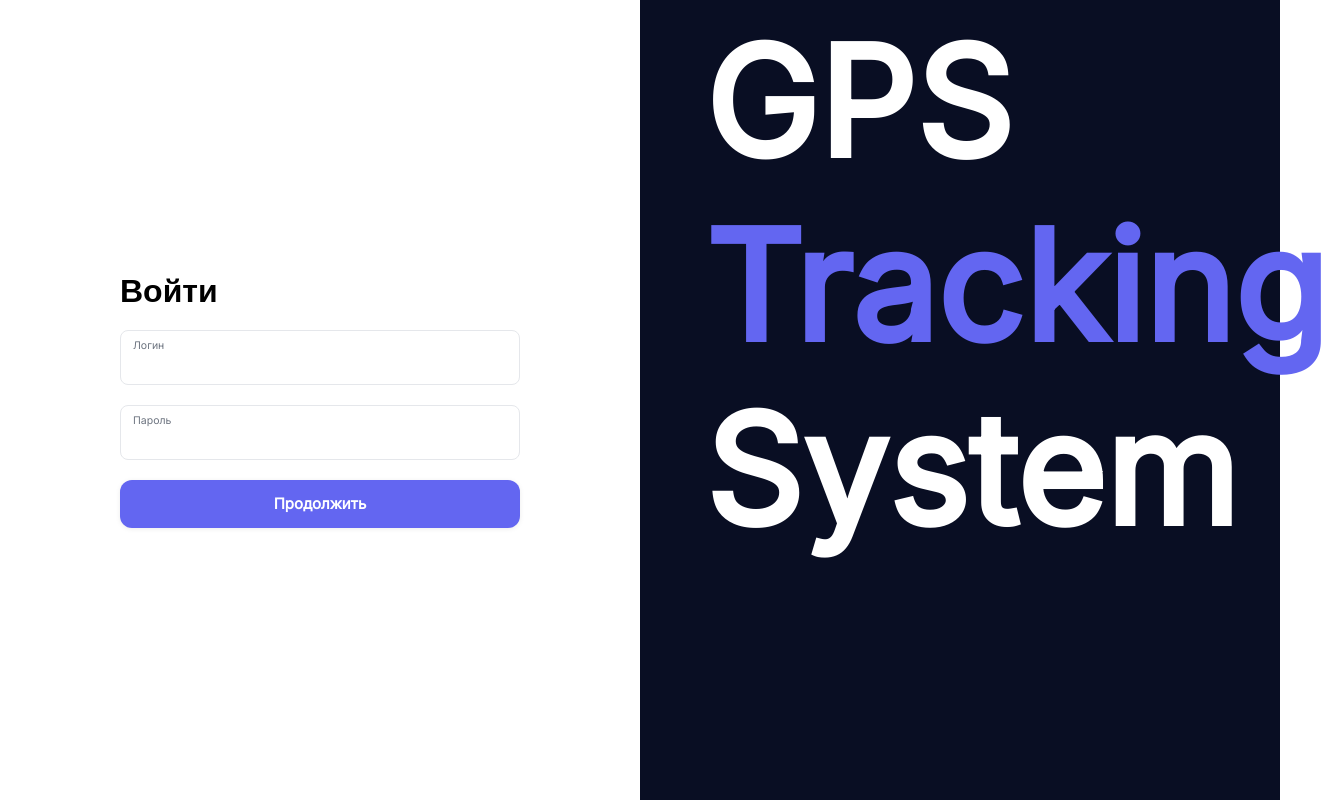
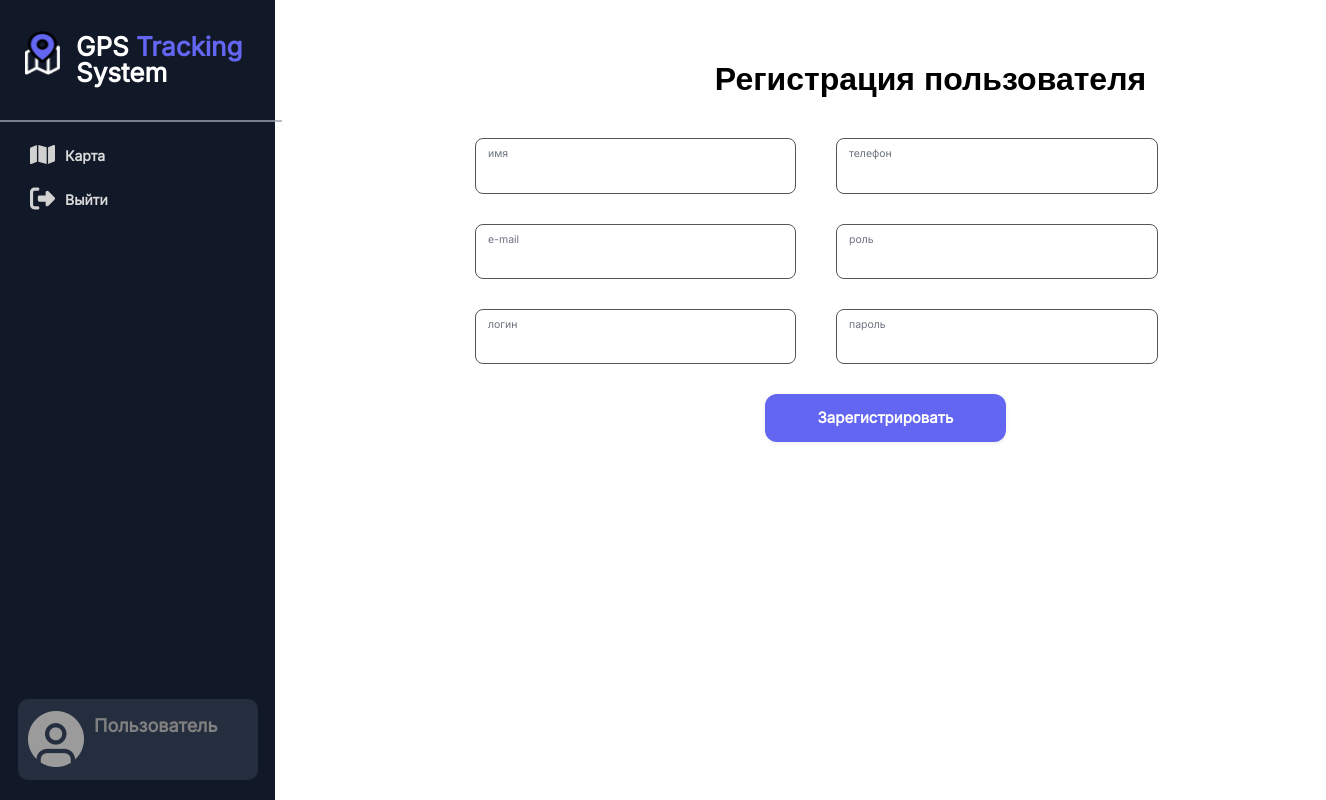
Before and after one commit to denagrig/leaflet_map_front, a React app: page /admin/register in a window 1280 px wide. Shown: the whole page, 1326 px wide, since content can reach past the window. Built offline with nearby package versions, Linux system fonts and the light colour scheme; no server answers; some icons are missing.

Commit message:
added register page

```diff
--- a/src/App.tsx
+++ b/src/App.tsx
@@ -10,6 +10,7 @@ import MainPage from "src/pages/Map/Map"
 import { loadDevicesData } from "./slices/deviceSlice"
 import UserList from "./pages/Admin/UserList/UserList"
 import DeviceList from "./pages/Admin/DeviceList/DeviceList"
+import Register from "./pages/Admin/Register/Register"
 
 const App = () => {
   const dispatch = useDispatch<AppDispatch>()
@@ -32,6 +33,7 @@ const App = () => {
           <Route path="/map" element={<MainPage />} />
           <Route path="/admin/users" element={<UserList />} />
           <Route path="/admin/devices" element={<DeviceList />} />
+          <Route path="/admin/register" element={<Register />} />
         </Routes>
       </BrowserRouter>
     )
--- /dev/null
+++ b/src/pages/Admin/Register/Register.styled.tsx
@@ -0,0 +1,126 @@
+import styled from "styled-components"
+
+export const RegisterPageContainer = styled.div`
+  display: flex;
+  flex-direction: row;
+  height: 100vh;
+`
+
+export const RegisterContainer = styled.div`
+  flex-direction: column;
+  width: 80%;
+
+`
+
+export const RegisterForm = styled.form`
+  display: flex;
+  flex-direction: row;
+  flex-wrap: wrap;
+  align-items: flex-start;
+  position: relative;
+  width : 80%;
+  top: 100px;
+  left: 200px;
+`
+
+export const RegisterHeader = styled.text`
+  font-family: "Plus Jakarta Sans", sans-serif;
+  font-weight: 700;
+  font-size: 2rem;
+  line-height: 1.2;
+  position: relative;
+  top: 60px;
+  left: 440px;
+`
+
+
+export const InputContainer = styled.div`
+  margin: 0px 40px 30px 0px;
+  font-size: 1rem;
+  font-weight: 400;
+  line-height: 1.4375em;
+  font-family: "Inter", sans-serif;
+  color: rgb(17, 25, 39);
+  box-sizing: border-box;
+  cursor: text;
+  display: inline-flex;
+  width: 40%;
+  position: relative;
+  background-color: transparent;
+  border-radius: 8px;
+  border-style: solid;
+  border-width: 1px;
+  border-color: rgb(85, 85, 85);
+  &:focus-within {
+    background-color: transparent;
+    box-shadow: rgb(99, 102, 241) 0px 0px 0px 2px;
+  }
+`
+
+export const RegisterButton = styled.button`
+  position: relative;
+  border: 0px;
+  cursor: pointer;
+  vertical-align: middle;
+  left: 290px;
+  font-weight: 600;
+  font-family: "Inter", sans-serif;
+  font-size: 0.9375rem;
+  line-height: 1.75;
+  width: 30%;
+  color: rgb(255, 255, 255);
+  background-color: rgb(99, 102, 241);
+  box-shadow: rgba(0, 0, 0, 0.08) 0px 1px 5px;
+  border-radius: 12px;
+  text-transform: none;
+  padding: 11px 24px;
+  transition:
+    background-color 250ms cubic-bezier(0.4, 0, 0.2, 1) 0ms,
+    box-shadow 250ms cubic-bezier(0.4, 0, 0.2, 1) 0ms,
+    border-color 250ms cubic-bezier(0.4, 0, 0.2, 1) 0ms,
+    color 250ms cubic-bezier(0.4, 0, 0.2, 1) 0ms;
+  &:hover {
+    background-color: rgb(43, 45, 168);
+  }
+`
+
+export const RegisterInput = styled.input`
+  font-family: inherit;
+  border: 0px;
+  background: none;
+  height: 1.4375em;
+  min-width: 0px;
+  width: 100%;
+  animation-name: mui-auto-fill-cancel;
+  animation-duration: 10ms;
+  padding: 25px 12px 8px;
+  font-size: 14px;
+  font-weight: 500;
+  line-height: 24px;
+  &:focus {
+    outline: 0px;
+  }
+`
+
+export const RegisterLabel = styled.label`
+  color: rgb(108, 115, 127);
+  line-height: 1.4375em;
+  font-family: "Inter", sans-serif;
+  padding: 0px;
+  font-size: 14px;
+  font-weight: 500;
+  display: block;
+  transform-origin: left top;
+  white-space: nowrap;
+  overflow: hidden;
+  text-overflow: ellipsis;
+  max-width: calc(133% - 24px);
+  position: absolute;
+  transform: translate(12px, 7px) scale(0.75);
+  pointer-events: auto;
+  user-select: none;
+  transition: 0.2s ease all;
+  ${RegisterInput}:focus ~ & {
+    color: rgb(43, 45, 168);
+  }
+`
--- /dev/null
+++ b/src/pages/Admin/Register/Register.tsx
@@ -0,0 +1,143 @@
+import { Page, Role } from "src/data"
+import Sidebar from "src/components/Sidebar/Sidebar"
+import {
+  RegisterPageContainer,
+  RegisterHeader,
+  RegisterForm,
+  InputContainer,
+  RegisterInput,
+  RegisterLabel,
+  RegisterContainer,
+  RegisterButton,
+} from "src/pages/Admin/Register/Register.styled"
+import { User } from "src/types"
+import { useCallback, useState } from "react"
+import { AppDispatch } from "src/store"
+import { useDispatch } from "react-redux"
+import { registerUser } from "src/slices/userSlice"
+
+const Register = () => {
+  const dispatch = useDispatch<AppDispatch>()
+
+  const [userData, setUserData] = useState<User>({
+    Login: "",
+    Password: "",
+    Role: Role.HasErrors,
+    Phone: -1,
+    Email: "",
+    Name: "",
+  })
+
+  const handleRegister = () => {
+    if (
+      userData.Login == "" ||
+      userData.Password == "" ||
+      userData.Role == Role.HasErrors ||
+      userData.Phone == -1 ||
+      userData.Email == "" ||
+      userData.Name == ""
+    ) {
+      alert("Пожалуйста введите все данные")
+    }
+    else {
+      dispatch(registerUser(userData))
+      alert("Пользователь успешно зарегестрирован")
+    }
+  }
+
+  const handleInputLogin = useCallback(
+    (event: React.ChangeEvent<HTMLInputElement>) => {
+      const newUserData = Object.assign({}, userData)
+      newUserData.Login = event.target.value
+      setUserData(newUserData)
+    },
+    [userData]
+  )
+
+  const handleInputPassword = useCallback(
+    (event: React.ChangeEvent<HTMLInputElement>) => {
+      const newUserData = Object.assign({}, userData)
+      newUserData.Password = event.target.value
+      setUserData(newUserData)
+    },
+    [userData]
+  )
+
+  const handleInputRole = useCallback(
+    (event: React.ChangeEvent<HTMLInputElement>) => {
+      const newUserData = Object.assign({}, userData)
+      if (event.target.value == "Администратор") newUserData.Role = Role.Admin
+      else if (event.target.value == "Пользователь")
+        newUserData.Role = Role.User
+      setUserData(newUserData)
+    },
+    [userData]
+  )
+
+  const handleInputEmail = useCallback(
+    (event: React.ChangeEvent<HTMLInputElement>) => {
+      const newUserData = Object.assign({}, userData)
+      newUserData.Email = event.target.value
+      setUserData(newUserData)
+    },
+    [userData]
+  )
+
+  const handleInputPhone = useCallback(
+    (event: React.ChangeEvent<HTMLInputElement>) => {
+      const newUserData = Object.assign({}, userData)
+      newUserData.Phone = parseInt(event.target.value)
+      setUserData(newUserData)
+    },
+    [userData]
+  )
+
+  const handleInputName = useCallback(
+    (event: React.ChangeEvent<HTMLInputElement>) => {
+      const newUserData = Object.assign({}, userData)
+      newUserData.Name = event.target.value
+      setUserData(newUserData)
+    },
+    [userData]
+  )
+
+  return (
+    <RegisterPageContainer>
+      <Sidebar curPage={Page.createUser} />
+      <RegisterContainer>
+        <RegisterHeader> Регистрация пользователя</RegisterHeader>
+        <RegisterForm>
+          <InputContainer>
+            <RegisterInput onChange={handleInputName} />
+            <RegisterLabel>имя</RegisterLabel>
+          </InputContainer>
+          <InputContainer>
+            <RegisterInput onChange={handleInputPhone} />
+            <RegisterLabel>телефон</RegisterLabel>
+          </InputContainer>
+          <InputContainer>
+            <RegisterInput onChange={handleInputEmail} />
+            <RegisterLabel>e-mail</RegisterLabel>
+          </InputContainer>
+          <InputContainer>
+            <RegisterInput onChange={handleInputRole} />
+            <RegisterLabel>роль</RegisterLabel>
+          </InputContainer>
+          <InputContainer>
+            <RegisterInput onChange={handleInputPassword} />
+            <RegisterLabel>логин</RegisterLabel>
+          </InputContainer>
+          <InputContainer>
+            <RegisterInput onChange={handleInputLogin} />
+            <RegisterLabel>пароль</RegisterLabel>
+          </InputContainer>
+          <RegisterButton onClick={handleRegister}>
+            Зарегистрировать
+          </RegisterButton>
+        </RegisterForm>
+      </RegisterContainer>
+    </RegisterPageContainer>
+  )
+}
+
+export default Register
```
